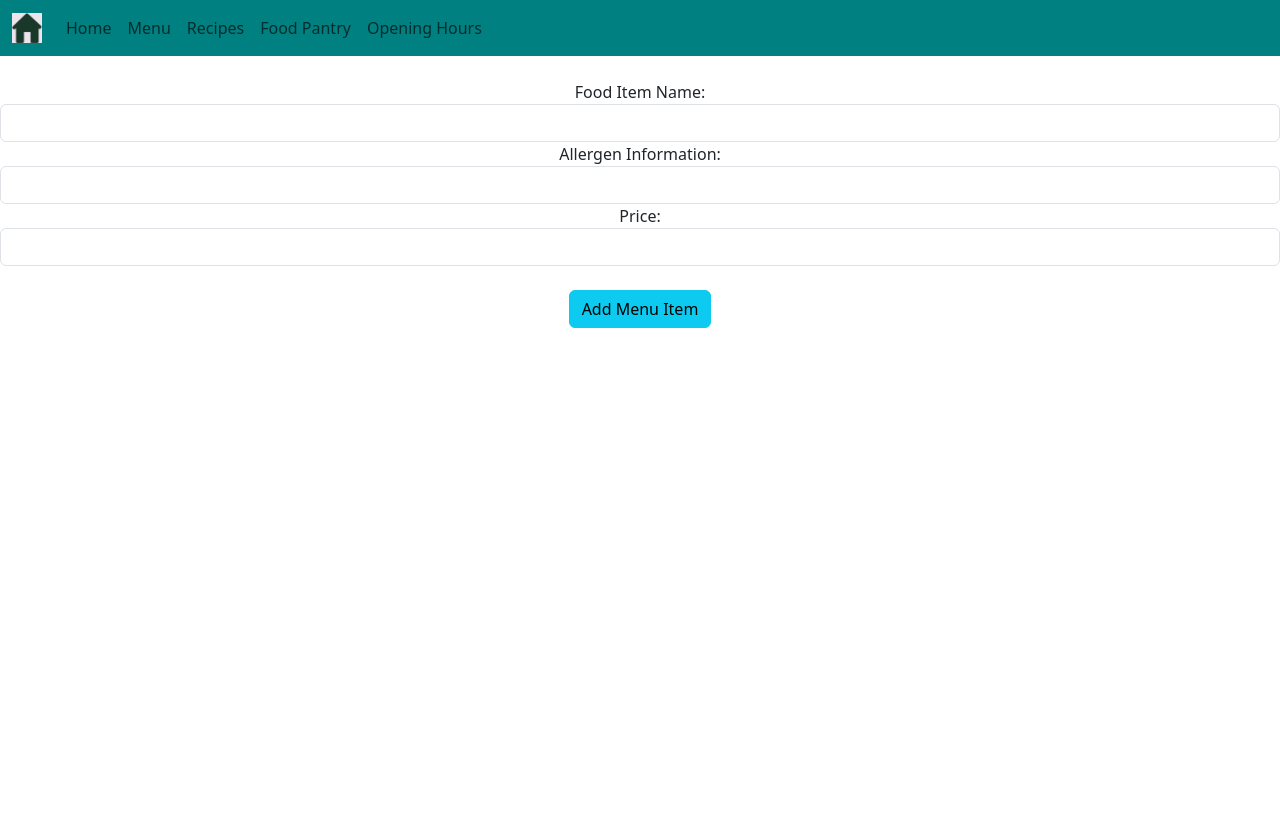
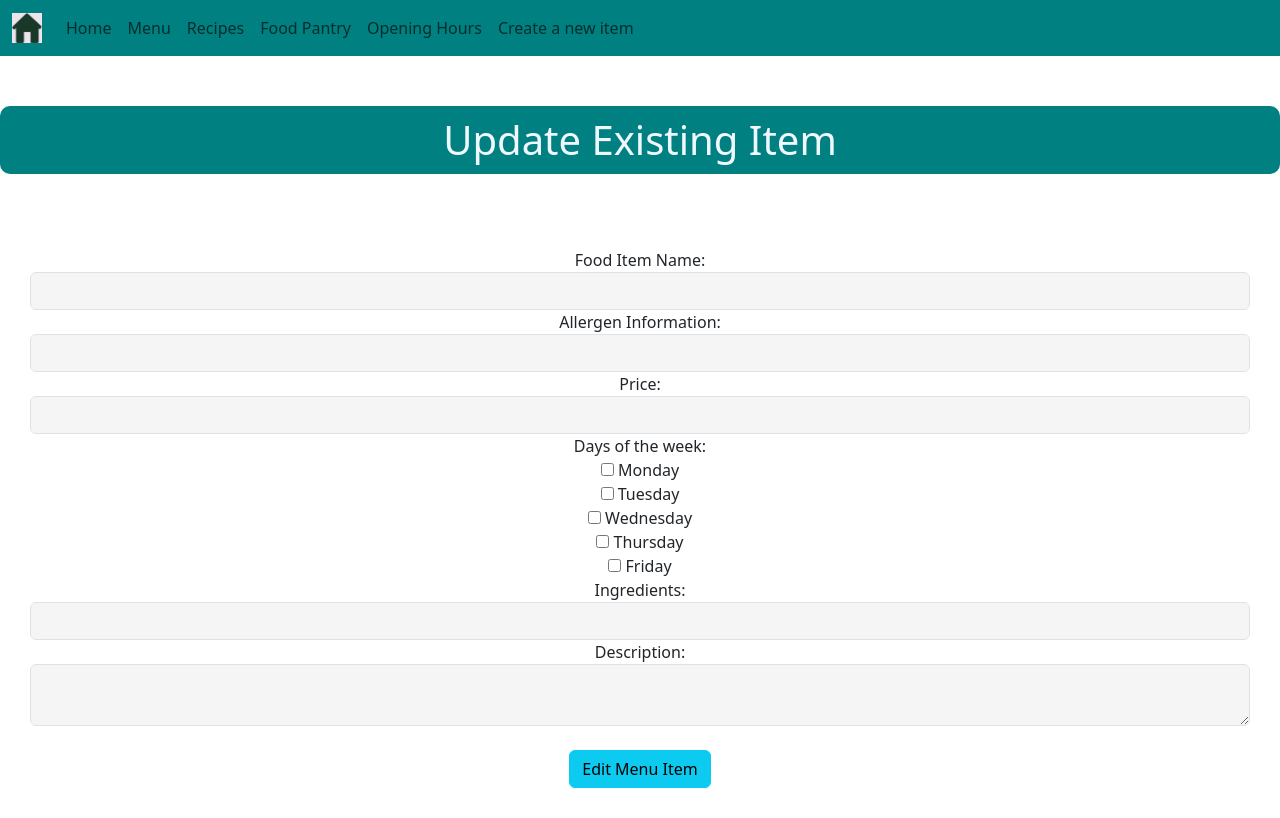
Before and after one commit to CanteenProjectATU/UserVersion, a React (Create React App) app: page /EditMenuItem in a window 1280 px wide. Built offline with nearby package versions, Linux system fonts and the light colour scheme; no server answers.

Commit message:
EditMenuItem matching create

```diff
--- a/src/App.js
+++ b/src/App.js
@@ -37,6 +37,7 @@ function App() {
                   <Nav.Link href="/Recipes">Recipes</Nav.Link>
                   <Nav.Link href="/FoodPantry">Food Pantry</Nav.Link>
                   <Nav.Link href="/OpeningHours">Opening Hours</Nav.Link>
+                  <Nav.Link href="/CreateMenuItem">Create a new item</Nav.Link>
                 </Nav>
               </Navbar.Collapse>
 
--- a/src/FrontendComponents/CreateMenuItem.js
+++ b/src/FrontendComponents/CreateMenuItem.js
@@ -9,7 +9,7 @@ function CreateMenuItem() {
     const [name, setItemName] = useState('');
     const [allergens, setAllergenInfo] = useState('');
     const [price, setPrice] = useState('');
-    const [days, setDays] = useState(''); //These are plural for arrays
+    const [days, setDays] = useState([]); //These are plural for arrays
     const [ingredients, setIngredients] = useState('');
     const [description, setDescription] = useState('');
 
@@ -21,13 +21,13 @@ function CreateMenuItem() {
         console.log(name + allergens + price);
         //make an object with the data
         const menuItem = {
-            name: name,
-            allergens: allergens,
+            name,
+            allergens,
             price: parseFloat(price),
             days, //days because it is an array
-            ingredients: ingredients,
-            description: description
-        }
+            ingredients,
+            description,
+        };
         //Also sends POST request to server with axios to create the new item
         axios.post('http://localhost:4000/menu_items', menuItem)
             .then()
@@ -40,10 +40,10 @@ function CreateMenuItem() {
         const { value , checked} = e.target;
         let newDays = [...days];
         //if days has a specific day
-        if (checked && !newDays.includes(value)) {
+        if (checked) {
             newDays.push(value);
         }
-        else if(!checked){
+        else{
             newDays = newDays.filter(day => day !== value);
         }
         setDays(newDays);
--- a/src/FrontendComponents/EditMenuItem.js
+++ b/src/FrontendComponents/EditMenuItem.js
@@ -10,9 +10,14 @@ export default function EditMenuItem(props) {
     //the <Route path>.
     let { id } = useParams();
 
+    // React useState Hook to track state in a function component
+    //initialize the state variables with an empty string for the form inputs
     const [name, setItemName] = useState('');
-    const [allergenInfo, setAllergenInfo] = useState('');
+    const [allergens, setAllergenInfo] = useState('');
     const [price, setPrice] = useState('');
+    const [days, setDays] = useState(''); //These are plural for arrays
+    const [ingredients, setIngredients] = useState('');
+    const [description, setDescription] = useState('');
 
     const navigate = useNavigate();
 
@@ -21,21 +26,29 @@ export default function EditMenuItem(props) {
         axios.get('http://localhost:4000/api/menu/' + id)
             .then((response) => {
                 setItemName(response.data.name);
-                setAllergenInfo(response.data.allergenInfo);
+                setAllergenInfo(response.data.allergens);
                 setPrice(response.data.price);
+                setDays(response.data.days);
+                setIngredients(response.data.ingredients);
+                setDescription(response.data.description);
             })
             .catch(function (error) {
                 console.log(error);
             })
 
     }, []);
-
+    //This is a method to handle the submission of the form
+    // and creates a UPDATED version of the menu item with the parameters
     const handleSubmit = (event) => {
         event.preventDefault();
+        //make an object with the data updates
         const updatedItem = {
             name: name,
-            allergenInfo: allergenInfo,
-            price: price
+            allergens: allergens,
+            price: parseFloat(price),
+            days, //days because it is an array
+            ingredients: ingredients,
+            description: description
         };
         axios.put('http://localhost:4000/api/menu/' + id, updatedItem)
             .then((res) => {
@@ -43,42 +56,137 @@ export default function EditMenuItem(props) {
                 navigate('/Menus');
             });
     }
+
+    //this handles the selected days of the week
+    const handleDays = (e) => {
+        const { value , checked} = e.target;
+        let newDays = [...days];
+        //if days has a specific day
+        if (checked && !newDays.includes(value)) {
+            newDays.push(value);
+        }
+        else if(!checked){
+            newDays = newDays.filter(day => day !== value);
+        }
+        setDays(newDays);
+    }
     return (
         <div>
+            <h1>Update Existing Item</h1>
             <br></br>
-            <form onSubmit={handleSubmit}>
-                <div className="form-group">
+            {/* when the button is clicked the function OnSubmit will be called */}
+            {/* take in this information from the user  */}
+            <form onSubmit={handleSubmit} style={{padding: '30px'}}>
+                <div className="form-group" >
                     <label>Food Item Name: </label>
                     <input
+                        style={{backgroundColor: 'whitesmoke'}}
                         type="text"
                         className="form-control"
                         value={name}
+                        //set it to the name parameter
                         onChange={(e) => { setItemName(e.target.value) }} />
 
                 </div>
-
+                {/*  Get the allergen Information*/}
                 <div className="form-group">
                     <label>Allergen Information: </label>
                     <input
+                        style={{backgroundColor: 'whitesmoke'}}
                         type="text"
                         className="form-control"
-                        value={name}
+                        value={allergens}
                         onChange={(e) => { setAllergenInfo(e.target.value) }} />
 
                 </div>
-
+                {/* Price */}
                 <div className="form-group">
                     <label>Price: </label>
                     <input
+                        style={{backgroundColor: 'whitesmoke'}}
                         type="text"
                         className="form-control"
-                        value={name}
+                        value={price}
                         onChange={(e) => { setPrice(e.target.value) }} />
 
                 </div>
+                {/* Checkboxes for choosing multiple days that the item could be sold on */}
+                <div className="form-group">
+                    <label>Days of the week: </label>
+                    <div>
+                        <label>
+                            <input
+                                type="checkbox" //checkbox allows you to select multiple
+                                value="Monday" //value is equal t this day of week
+                                checked={days.includes("Monday")}
+                                onChange={handleDays} /> Monday
+                        </label>
+                        {/* Line break */}
+                        <br></br>
+                        <label>
+                            <input
+                                type="checkbox"
+                                value="Tuesday"
+                                checked={days.includes("Tuesday")}
+                                onChange={handleDays} /> Tuesday
+                        </label>
+                        <br></br>
+                        <label>
+                            <input
+                                type="checkbox"
+                                value="Wednesday"
+                                checked={days.includes("Wednesday")}
+                                onChange={handleDays} /> Wednesday
+                        </label>
+                        <br></br>
+                        <label>
+                            <input
+                                type="checkbox"
+                                value="Thursday"
+                                checked={days.includes("Thursday")}
+                                onChange={handleDays} /> Thursday
+                        </label>
+                        <br></br>
+                        <label>
+                            <input
+                                type="checkbox"
+                                value="Friday"
+                                checked={days.includes("Friday")}
+                                onChange={handleDays} /> Friday
+                        </label>
+                    </div>
+
+                    {/* Ingredients */}
+                    <div className="form-group">
+                        <label>Ingredients: </label>
+                        <input
+                            style={{backgroundColor: 'whitesmoke'}}
+                            type="text"
+                            className="form-control"
+                            value={ingredients}
+                            onChange={(e) => setIngredients(e.target.value)}
+                        />
+                    </div>
+
+                    {/* Description */}
+                    <div className="form-group">
+                        <label>Description: </label>
+                        <textarea
+                            style={{backgroundColor: 'whitesmoke'}}
+                            className="form-control"
+                            value={description}
+                            onChange={(e) => setDescription(e.target.value)}
+                        />
+                    </div>
+
+
+
+                </div>
+
                 <br></br>
+                {/* button that calls the submit function */}
                 <div>
-                    <input type="submit" value="Add Menu Item" className="btn btn-info" />
+                    <input type="submit" value="Edit Menu Item" className="btn btn-info" />
                 </div>
             </form>
 
--- a/src/FrontendComponents/MenuItem.js
+++ b/src/FrontendComponents/MenuItem.js
@@ -8,7 +8,7 @@ function MenuItems(props) {
 
             {/* Card holds all nessasary info about the item such as allergens, ingredients and price */}
             {/* Id is to bring you to relevant day - top Button is to bring you back up */}
-            <h1 id="Monday">Monday</h1>
+
             <Card className='cards'>
 
                 <Card.Body>
@@ -18,16 +18,16 @@ function MenuItems(props) {
                     <Card.Text>{props.myMenuItem.allergenInfo} </Card.Text>
                     <Card.Subtitle>Price: €{props.myMenuItem.price}</Card.Subtitle>
                 </Card.Body>
-                <Link to={'/edit/' + props.myMenuItem._id} className="">Edit</Link>
+                <Link to={'/EditMenuItem/' + props.myMenuItem._id} className="">Edit</Link>
 
-                <Button onClick={(e) => {
+                {/* <Button onClick={(e) => {
 
-                    axios.delete('http://localhost:4000/api/menu/' + props.myMenuItem._id)
+                    axios.delete('http://localhost:4000/menu/' + props.myMenuItem._id)
                     .then((res) => {
                         let reload = props = props.Reload();
                     })
                     .catch();
-                } }>Delete</Button>
+                } }>Delete</Button> */}
             </Card>
             <br></br>
         </Container>
--- a/src/FrontendComponents/Menus.js
+++ b/src/FrontendComponents/Menus.js
@@ -17,7 +17,8 @@ const MenuPage = () => {
     () => {
       //asyncrious operation taking place here - it waits
       //callback, get data from menuItems component
-      axios.get('http://localhost:4000/api/menuItems').then((response) => {
+      axios.get('http://localhost:4000/menu_items').then((response) => {
+        console.log("Getting the info"+response.data)
         setData(response.data)
       }).catch((error) => { //send an error message to the console
         console.log(error);
@@ -28,7 +29,7 @@ const MenuPage = () => {
   //to make the component automatically update when deleted so you dont have to refresh
   const Reload = (e) => {
     //get all the data from the database
-    axios.get('http://localhost:4000/api/menuItems').then((response) => {
+    axios.get('http://localhost:4000/menu_items').then((response) => {
       setData(response.data)
     }).catch((error) => { //send an error message to the console
       console.log(error);
@@ -42,7 +43,9 @@ const MenuPage = () => {
   //https://timmousk.com/blog/react-filter/
   //function to assign a card to a specific day of the week by filtering the day of the week
   const menuItemsForEachDay = (day) => {
-    return data.filter(item => item.days.includes(day));
+    const filteredData = data.filter(item => item.days?.includes(day));
+    console.log(day, filteredData);
+    return filteredData;
   };
 
   return (
```
